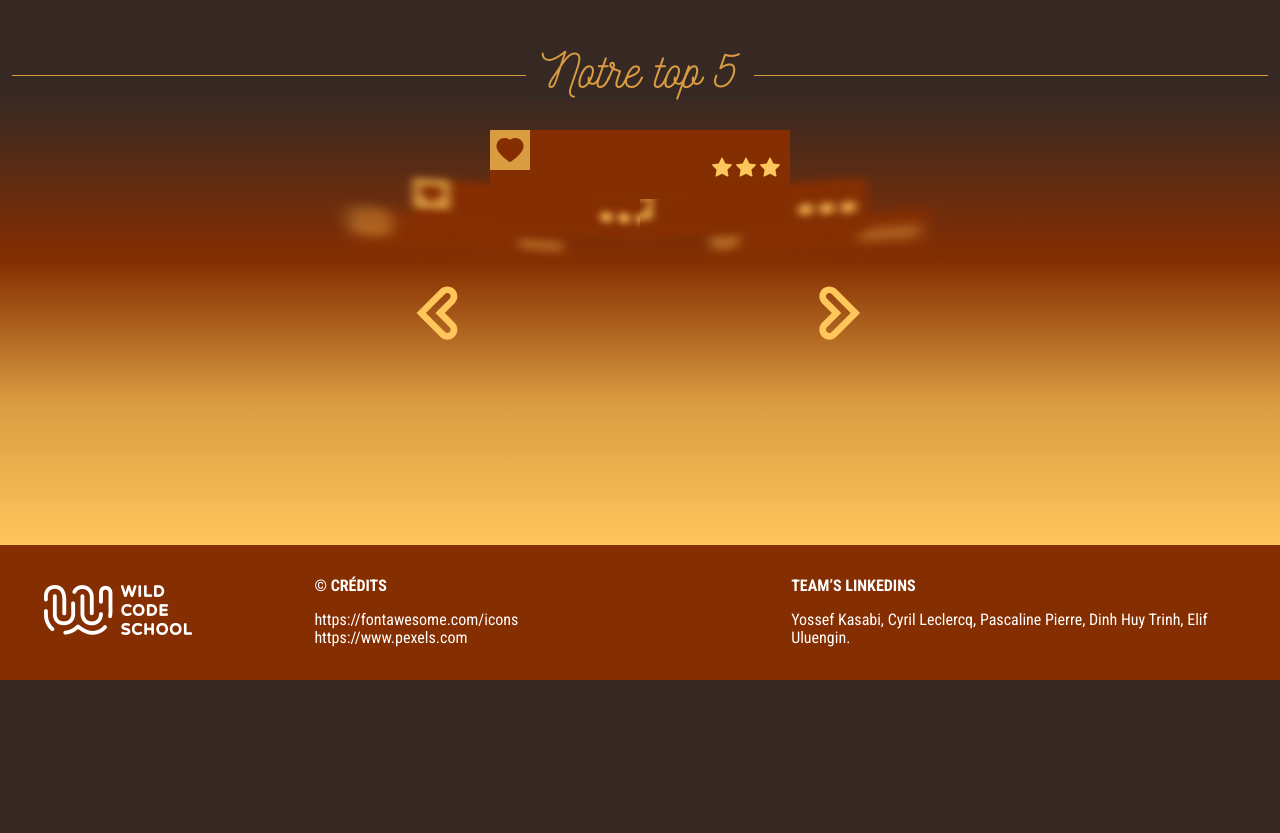
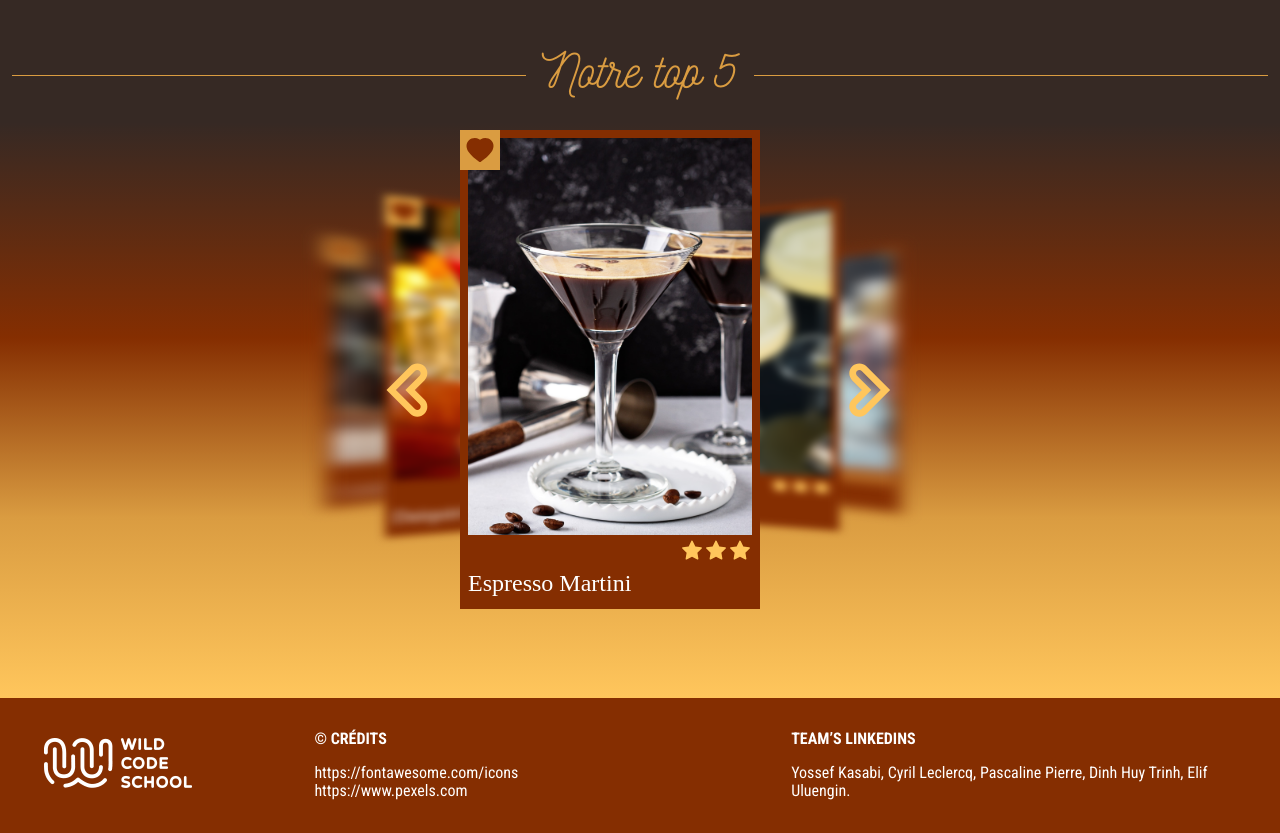
Before and after one commit to WildCodeSchool/2022-09-JS-Paris-project-2-TheSupremesBarmaids, a React (Vite) app in the folder frontend/: page / in a window 1280 px wide. Shown: the part 2720-3553 px from the top of the page. Before the commit the page ends 3400 px from the top, so only its background shows below. Built offline with nearby package versions, Linux system fonts and the light colour scheme.

Commit message:
carousel done

```diff
--- a/frontend/src/Styles/App.css
+++ b/frontend/src/Styles/App.css
@@ -734,6 +734,7 @@ a {
   }
 }
 .top {
+  width: 100vw;
   display: flex;
   flex-direction: column;
   justify-content: center;
@@ -749,8 +750,8 @@ a {
 
 .carousel {
   position: relative;
-  width: 300px;
-  height: 367px;
+  width: 45vh;
+  height: 65vh;
   perspective: 500px;
   transform-style: preserve-3d;
 }
--- a/frontend/src/Styles/objects/_top.scss
+++ b/frontend/src/Styles/objects/_top.scss
@@ -1,5 +1,5 @@
 .top {
-  //width: 100vw;
+  width: 100vw;
   display: flex;
   flex-direction: column;
   justify-content: center;
@@ -23,8 +23,8 @@
 
 .carousel {
   position: relative;
-  width: 300px;
-  height: 367px;
+  width: 45vh;
+  height: 65vh;
   perspective: 500px;
   transform-style: preserve-3d;
 }
--- a/frontend/src/pages/Home/Top.jsx
+++ b/frontend/src/pages/Home/Top.jsx
@@ -2,17 +2,58 @@ import Carousel from "../../components/Carousel";
 import Card from "../../components/Card";
 
 function Top() {
+  const topCocktails = [
+    {
+      strDrinkThumb: "/top-cocktails/cosmopolitan.jpg",
+      strAlcoholic: "Cosmopolitan",
+      idDrink: "17196",
+    },
+    {
+      strDrinkThumb: "/top-cocktails/daiquiri.jpg",
+      strAlcoholic: "Daiquiri",
+      idDrink: "11006",
+    },
+    {
+      strDrinkThumb: "/top-cocktails/espresso-martini.jpg",
+      strAlcoholic: "Espresso Martini",
+      idDrink: "17212",
+    },
+    {
+      strDrinkThumb: "/top-cocktails/gimlet.jpg",
+      strAlcoholic: "Gimlet",
+      idDrink: "17255",
+    },
+    {
+      strDrinkThumb: "/top-cocktails/margarita.jpg",
+      strAlcoholic: "Margarita",
+      idDrink: "11007",
+    },
+    {
+      strDrinkThumb: "/top-cocktails/manhattan.jpg",
+      strAlcoholic: "Manhattan",
+      idDrink: "11008",
+    },
+    {
+      strDrinkThumb: "/top-cocktails/old-fashion.jpg",
+      strAlcoholic: "Old Fashioned",
+      idDrink: "11001",
+    },
+  ];
   return (
     <div className="top">
       <h2 className="linedTitle">
         <span className="linedTitle__text">Notre top 5</span>
       </h2>
       <Carousel>
-        <Card />
-        <Card />
-        <Card />
-        <Card />
-        <Card />
+        {topCocktails.map((ele) => (
+          <Card
+            key={ele.idDrink}
+            id={ele.idDrink}
+            imgSrc={ele.strDrinkThumb}
+            imgAlt={ele.strDrink}
+            name={ele.strAlcoholic}
+          />
+        ))}
       </Carousel>
     </div>
   );
```
Also changed, not shown: 1 other file (tests, documents, lock files or other folders).
